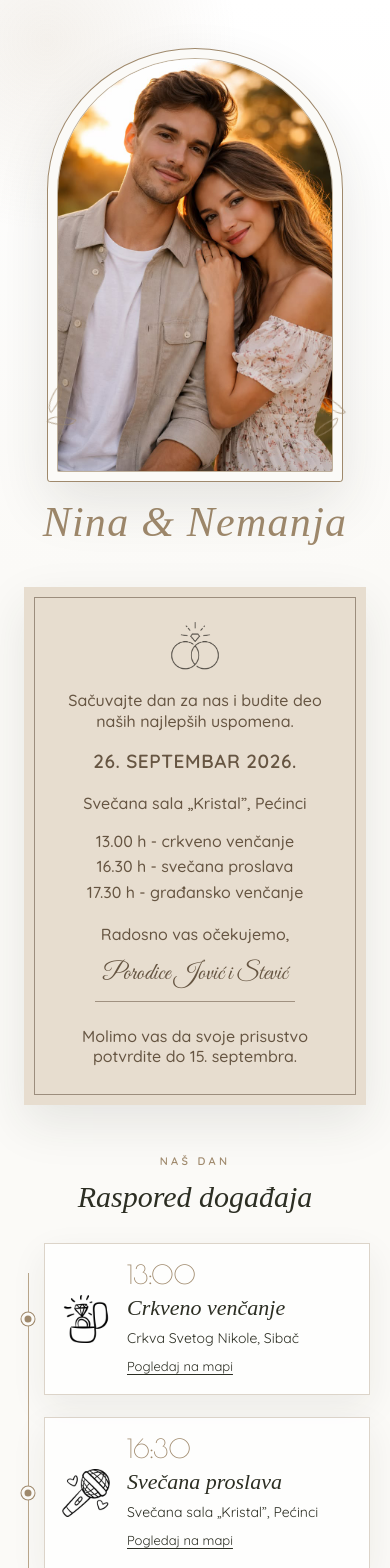
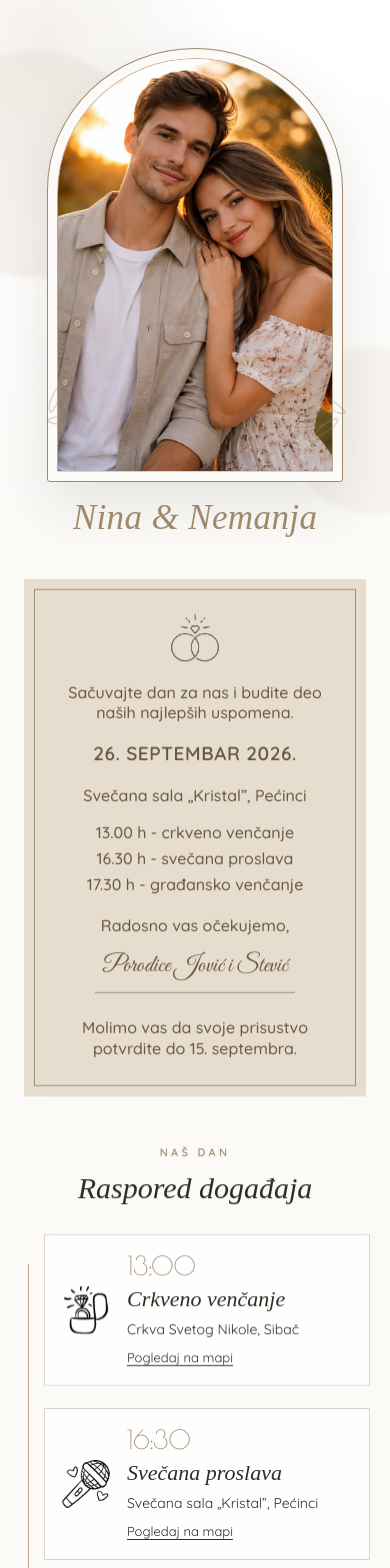
Before and after one commit to NikolaTomic00/pozivnica13, a React (Vite) app: page / in a window 390 px wide. Shown: the top 1568 px of the page. Built offline with nearby package versions, Linux system fonts and the light colour scheme; a web font is replaced by a local one.

Commit message:
Add reveal animations and hero motion

```diff
--- a/src/index.css
+++ b/src/index.css
@@ -64,7 +64,32 @@ a {
   background: var(--sand-deep);
 }
 
+[data-reveal] {
+  opacity: 0;
+  transition:
+    opacity 800ms ease var(--reveal-delay, 0ms),
+    transform 950ms cubic-bezier(0.22, 1, 0.36, 1) var(--reveal-delay, 0ms),
+    clip-path 1.1s cubic-bezier(0.22, 1, 0.36, 1) var(--reveal-delay, 0ms);
+  will-change: opacity, transform;
+}
+[data-reveal="up"] {
+  transform: translateY(28px);
+}
+[data-reveal="scale"] {
+  transform: translateY(18px) scale(0.975);
+}
+[data-reveal="image"] {
+  clip-path: inset(8% 0 8% 0);
+  transform: scale(1.025);
+}
+[data-reveal][data-visible="true"] {
+  opacity: 1;
+  transform: none;
+  clip-path: inset(0);
+}
+
 .hero-section {
+  position: relative;
   display: flex;
   min-height: auto;
   align-items: center;
@@ -78,14 +103,40 @@ a {
       transparent 30%
     ),
     linear-gradient(180deg, #fff 0%, var(--cream) 100%);
+  isolation: isolate;
 }
 
 .hero-content {
+  position: relative;
+  z-index: 1;
   display: flex;
   width: 100%;
   max-width: 760px;
   flex-direction: column;
   align-items: center;
+}
+.hero-ambient {
+  position: absolute;
+  z-index: 0;
+  border-radius: 50%;
+  background: rgba(187, 167, 140, 0.12);
+  filter: blur(2px);
+  pointer-events: none;
+}
+.hero-ambient-one {
+  top: 8%;
+  left: -90px;
+  width: 220px;
+  height: 220px;
+  animation: ambient-drift-one 13s ease-in-out infinite alternate;
+}
+.hero-ambient-two {
+  right: -75px;
+  bottom: 8%;
+  width: 170px;
+  height: 170px;
+  background: rgba(231, 221, 207, 0.26);
+  animation: ambient-drift-two 16s ease-in-out infinite alternate;
 }
 .hero-arch-shell {
   position: relative;
@@ -96,6 +147,9 @@ a {
   padding: 9px;
   background: var(--cream);
   box-shadow: 0 22px 55px rgba(44, 46, 35, 0.11);
+  opacity: 0;
+  transform: translateY(18px) scale(0.985);
+  animation: hero-frame-arrive 1.15s cubic-bezier(0.22, 1, 0.36, 1) 120ms forwards;
 }
 
 .hero-arch-inner {
@@ -104,12 +158,27 @@ a {
   overflow: hidden;
   border: 1px solid rgba(159, 137, 108, 0.65);
   border-radius: 52% 52% 2px 2px / 34% 34% 2px 2px;
+  background: var(--soft);
+  clip-path: inset(0 0 100% 0 round 52% 52% 2px 2px / 34% 34% 2px 2px);
+  transition: clip-path 1.35s cubic-bezier(0.22, 1, 0.36, 1) 260ms;
+}
+.hero-arch-shell.is-loaded .hero-arch-inner {
+  clip-path: inset(0 round 52% 52% 2px 2px / 34% 34% 2px 2px);
 }
 .hero-arch-photo {
   width: 100%;
   height: 100%;
   object-fit: cover;
   object-position: center;
+  opacity: 0;
+  transform: scale(1.075);
+  transition:
+    opacity 800ms ease 260ms,
+    transform 1.8s cubic-bezier(0.22, 1, 0.36, 1) 260ms;
+}
+.hero-arch-shell.is-loaded .hero-arch-photo {
+  opacity: 1;
+  transform: scale(1);
 }
 .hero-arch-ornament {
   position: absolute;
@@ -118,6 +187,7 @@ a {
   width: 46px;
   height: 80px;
   opacity: 0.72;
+  animation: ornament-breathe 5.5s ease-in-out 1.7s infinite alternate;
 }
 .hero-arch-ornament::before,
 .hero-arch-ornament::after {
@@ -156,12 +226,19 @@ a {
   margin: 15px 0 0;
   color: var(--sand-deep);
   font-family: "Playfair Display", serif;
-  font-size: 48px;
+  font-size: clamp(34px, 9vw, 48px);
   font-style: italic;
   font-weight: 400;
   line-height: 1.21;
   letter-spacing: 0.03em;
   white-space: nowrap;
+  overflow: hidden;
+}
+.hero-content h1 span {
+  display: inline-block;
+  opacity: 0;
+  transform: translateY(105%);
+  animation: hero-name-arrive 1s cubic-bezier(0.22, 1, 0.36, 1) 820ms forwards;
 }
 .hero-copy {
   max-width: 560px;
@@ -570,6 +647,62 @@ a {
   outline-offset: 4px;
 }
 
+@keyframes hero-frame-arrive {
+  to {
+    opacity: 1;
+    transform: none;
+  }
+}
+@keyframes hero-name-arrive {
+  to {
+    opacity: 1;
+    transform: none;
+  }
+}
+@keyframes ambient-drift-one {
+  to {
+    transform: translate3d(34px, 20px, 0) scale(1.08);
+  }
+}
+@keyframes ambient-drift-two {
+  to {
+    transform: translate3d(-28px, -16px, 0) scale(0.94);
+  }
+}
+@keyframes ornament-breathe {
+  to {
+    opacity: 0.5;
+  }
+}
+
+@media (prefers-reduced-motion: reduce) {
+  html {
+    scroll-behavior: auto;
+  }
+  *,
+  *::before,
+  *::after {
+    animation-duration: 0.01ms !important;
+    animation-iteration-count: 1 !important;
+    scroll-behavior: auto !important;
+    transition-duration: 0.01ms !important;
+  }
+  [data-reveal] {
+    opacity: 1;
+    transform: none;
+    clip-path: none;
+  }
+  .hero-arch-inner {
+    clip-path: none;
+  }
+  .hero-arch-photo,
+  .hero-content h1 span,
+  .hero-arch-shell {
+    opacity: 1;
+    transform: none;
+  }
+}
+
 @media (min-width: 640px) {
   .hero-section {
     padding-block: 64px;
@@ -605,7 +738,7 @@ a {
 
 @media (max-width: 390px) {
   .hero-content h1 {
-    font-size: 42px;
+    letter-spacing: 0.01em;
   }
   .hero-date {
     font-size: 26px;
--- a/src/sections/CalendarSection/CalendarSection.jsx
+++ b/src/sections/CalendarSection/CalendarSection.jsx
@@ -14,7 +14,7 @@ const calendarCells = [
 export default function CalendarSection() {
   return (
     <section className="calendar-section" aria-label="Datum venčanja">
-      <div className="calendar-card">
+      <div className="calendar-card" data-reveal="scale">
         <div className="calendar-heading">
           <p>Sačuvajte datum</p>
           <h2>Septembar</h2>
--- a/src/sections/CountdownSection/CountdownSection.jsx
+++ b/src/sections/CountdownSection/CountdownSection.jsx
@@ -23,7 +23,7 @@ export default function CountdownSection() {
 
   return (
     <section className="flex items-center py-8 text-center sm:py-12">
-      <div className="flex w-full flex-col items-center bg-[var(--sand-deep)] px-4 py-12 text-[var(--cream)] sm:px-10 sm:py-16">
+      <div className="flex w-full flex-col items-center bg-[var(--sand-deep)] px-4 py-12 text-[var(--cream)] sm:px-10 sm:py-16" data-reveal="up">
         <p className="text-xs uppercase tracking-[.4em]">Brojimo zajedno</p>
         <div className="mt-10 grid w-full max-w-2xl grid-cols-4 gap-3 sm:gap-8">
           {countdown.map(([number, label]) => (
--- a/src/sections/EventDetailsSection/EventDetailsSection.jsx
+++ b/src/sections/EventDetailsSection/EventDetailsSection.jsx
@@ -27,13 +27,18 @@ const events = [
 export default function EventDetailsSection() {
   return (
     <section className="events-section" aria-label="Raspored događaja">
-      <div className="section-heading">
+      <div className="section-heading" data-reveal="up">
         <span>Naš dan</span>
         <h2>Raspored događaja</h2>
       </div>
       <div className="events-timeline">
-        {events.map((event) => (
-          <article className="event-card" key={event.title}>
+        {events.map((event, index) => (
+          <article
+            className="event-card"
+            key={event.title}
+            data-reveal="up"
+            style={{ "--reveal-delay": `${index * 90}ms` }}
+          >
             <span className="event-dot" aria-hidden="true" />
             <img src={event.icon} alt="" className="event-icon" aria-hidden="true" />
             <p className="event-time">{event.time}</p>
--- a/src/sections/HeroSection/HeroSection.jsx
+++ b/src/sections/HeroSection/HeroSection.jsx
@@ -1,8 +1,11 @@
+import { useState } from "react";
 import { publicAsset } from "../../utils/publicAsset";
 
 function PortraitFrame() {
+  const [isLoaded, setIsLoaded] = useState(false);
+
   return (
-    <div className="hero-arch-shell">
+    <div className={`hero-arch-shell${isLoaded ? " is-loaded" : ""}`}>
       <span
         className="hero-arch-ornament hero-arch-ornament-left"
         aria-hidden="true"
@@ -16,6 +19,7 @@ function PortraitFrame() {
           src={publicAsset("profilepicture.jpg")}
           alt="Nina i Nemanja"
           className="hero-arch-photo"
+          onLoad={() => setIsLoaded(true)}
         />
       </div>
     </div>
@@ -25,10 +29,12 @@ function PortraitFrame() {
 export default function HeroSection() {
   return (
     <section className="hero-section">
+      <span className="hero-ambient hero-ambient-one" aria-hidden="true" />
+      <span className="hero-ambient hero-ambient-two" aria-hidden="true" />
       <div className="hero-content">
         <PortraitFrame />
 
-        <h1>Nina &amp; Nemanja</h1>
+        <h1><span>Nina &amp; Nemanja</span></h1>
       </div>
     </section>
   );
--- a/src/sections/InvitationDetailsSection/InvitationDetailsSection.jsx
+++ b/src/sections/InvitationDetailsSection/InvitationDetailsSection.jsx
@@ -1,7 +1,7 @@
 function InvitationDetailsSection() {
   return (
     <section className="details-section" aria-label="Invitation details">
-      <div className="details-shell">
+      <div className="details-shell" data-reveal="up">
         <div className="details-card">
           <span className="details-ring" aria-hidden="true" />
 
--- a/src/sections/RingSection/RingSection.jsx
+++ b/src/sections/RingSection/RingSection.jsx
@@ -3,7 +3,7 @@ import { publicAsset } from "../../utils/publicAsset";
 export default function RingSection() {
   return (
     <section className="ring-section" aria-label="Verenički prsten">
-      <div className="ring-photo-wrap">
+      <div className="ring-photo-wrap" data-reveal="image">
         <img src={publicAsset("ring.jpg")} alt="Verenički i venčani prsten" />
         <span>Nina i Nemanja</span>
       </div>
--- a/src/sections/RsvpSection/RsvpSection.jsx
+++ b/src/sections/RsvpSection/RsvpSection.jsx
@@ -4,7 +4,7 @@ const formUrl =
 export default function RsvpSection() {
   return (
     <section className="px-5 pb-16 pt-8 text-center sm:pb-20 sm:pt-10">
-      <div className="mx-auto flex max-w-md flex-col items-center">
+      <div className="mx-auto flex max-w-md flex-col items-center" data-reveal="up">
         <h2 className="font-playfair text-[24px] font-normal italic leading-[1.2] tracking-[-0.648px] text-[var(--velvet)]">
           Radujemo se vašem dolasku
         </h2>
```
Also changed, not shown: src/App.jsx (+27 -0 lines).
